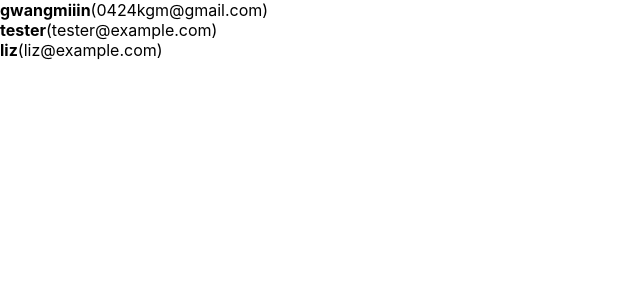
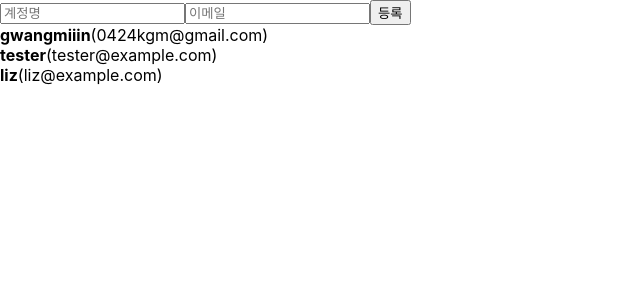
Before and after one commit to gwangmiiin/react-tutorial, a React (Create React App) app: page / in a window 1280 px wide. Shown: the top 300 px of the page, without its empty margins (0-640 px from the left). Built offline with nearby package versions, Linux system fonts and the light colour scheme.

Commit message:
배열에 항목 추가하기

```diff
--- a/src/App.js
+++ b/src/App.js
@@ -1,10 +1,24 @@
-import React, {useRef} from "react";
+import React, {useRef, useState } from "react";
+import CreateUser from "./CreateUser";
 import UserList from "./UserList";
 
 
 
 function App() {
-  const users = [
+  const [inputs, setInputs] = useState({
+    username: '',
+    email: ''
+  });
+  const { username, email } =inputs;
+  const onChange = e => {
+    const { name, value } = e.target;
+    setInputs({
+      ...inputs,
+      [name]: value
+    });
+  }
+
+  const [users, setUsers] = useState([
     {
       id: 1,
       username: 'gwangmiiin',
@@ -20,18 +34,38 @@
       username: 'liz',
       email: 'liz@example.com'
     }
-  ];
+  ]);
 
   const nextId = useRef(4);
   const onCreate = () => {
     // 나중에 구현 할 배열에 항목 추가하는 로직
     // ...
 
+    const user = {
+      id: nextId.current,
+      username,
+      email
+    };
+    setUsers([...users, user]);
+    // setUsers(users.concat(user)); 사용가능 즉 배열에 항목 추가하는 방법은 두가지
+
+    setInputs({
+      username: '',
+      email: ''
+    });
     nextId.current += 1;
   };
 
   return (
-    <UserList users={users}/>
+    <>
+      <CreateUser
+        username={username}
+        email={email}
+        onChange={onChange}
+        onCreate={onCreate}
+      />
+      <UserList users={users}/>
+    </>
   );
 }
 
--- /dev/null
+++ b/src/CreateUser.js
@@ -0,0 +1,23 @@
+import React from "react";
+
+function CreateUser({ username, email, onChange, onCreate }) {
+  return (
+    <div>
+      <input
+        name="username"
+        placeholder="계정명"
+        onChange={onChange}
+        value={username}
+      />
+      <input
+        name="email"
+        placeholder="이메일"
+        onChange={onChange}
+        value={email}
+      />
+      <button onClick={onCreate}>등록</button>
+    </div>
+  );
+};
+
+export default CreateUser;
```
